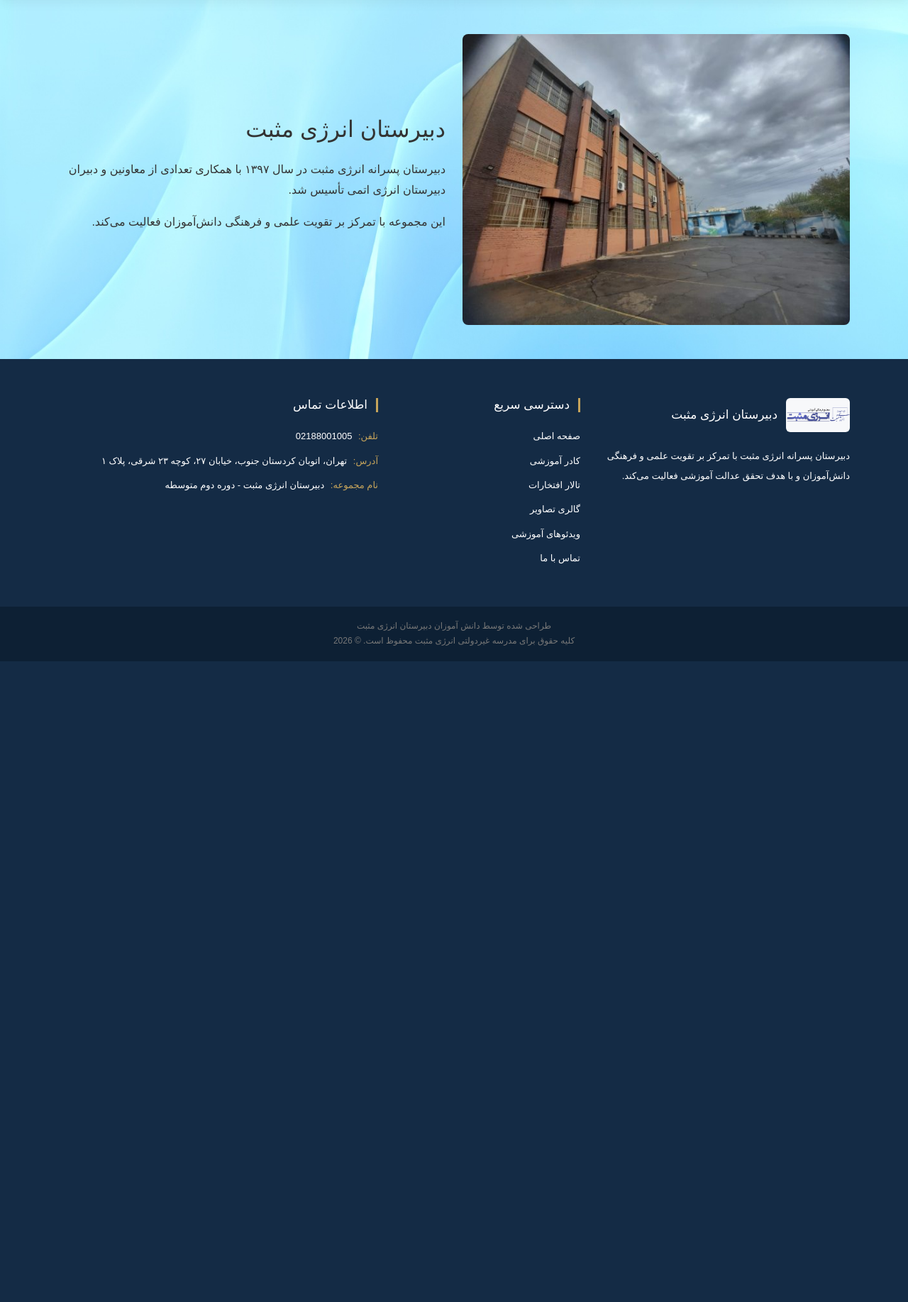
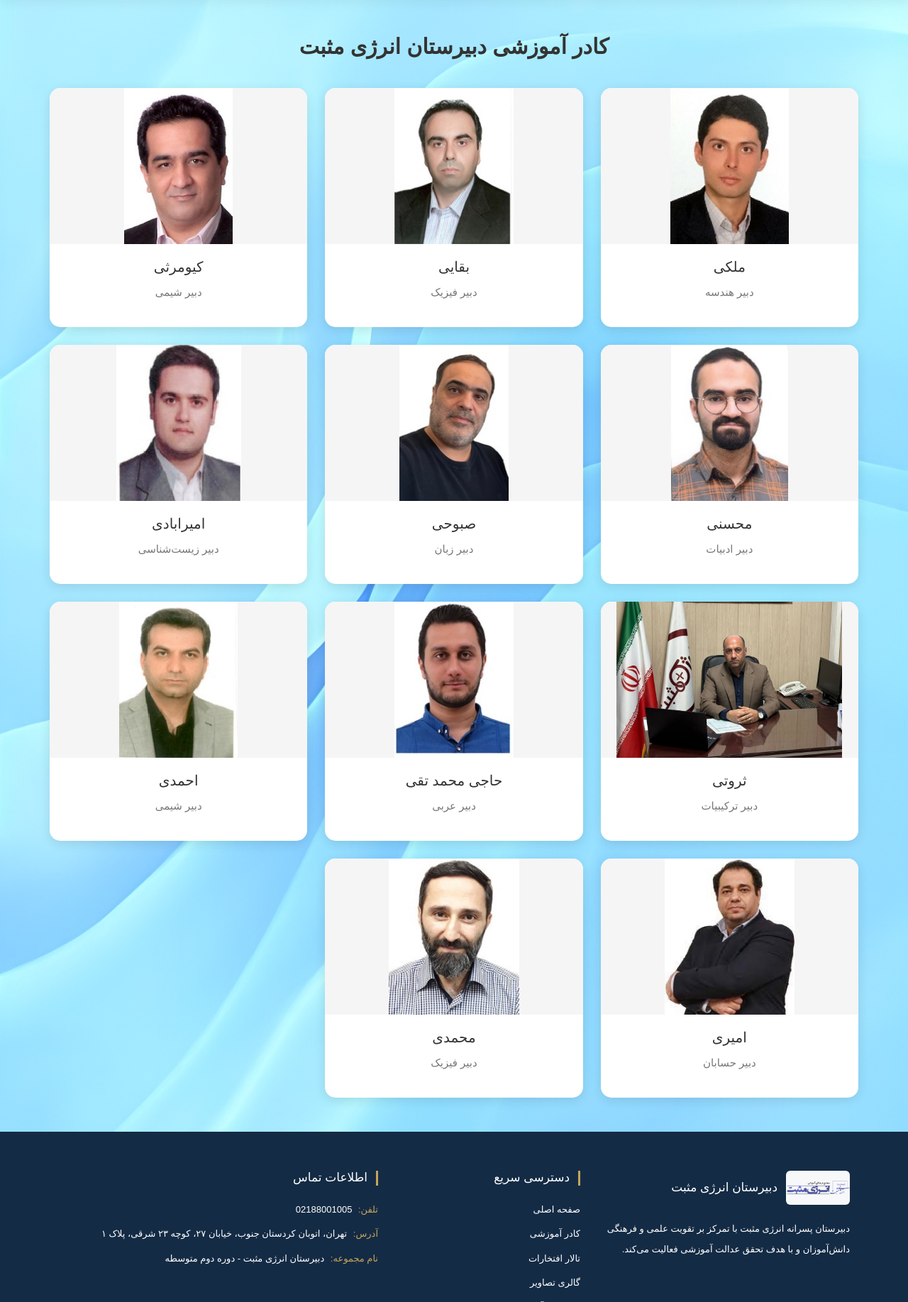
Before and after one commit to mohsen81666/em-sch, a Django app: page /educators/ in a window 1280 px wide. Shown: the part 155-1990 px from the top of the page at 71% size. Before the commit the page ends 1087 px from the top, so only its background shows below. Run offline with Django 5.2, Linux system fonts and the light colour scheme; some libraries are stand-ins or nearby versions; some web fonts are replaced.

Commit message:
Add educators page content
Developed by "Mohammad Sobhan Shahsavari"

```diff
--- a/static/css/style.css
+++ b/static/css/style.css
@@ -360,6 +360,62 @@ a {
 
 
 /* --------------------------------
+   Educators page
+-------------------------------- */
+
+.educators-section {
+    padding: 50px 0;
+    direction: rtl;
+}
+
+.educators-title {
+    text-align: center;
+    margin-bottom: 40px;
+    font-size: 30px;
+    font-weight: bold;
+}
+
+.educators-grid {
+    display: grid;
+    grid-template-columns: repeat(3, 1fr);
+    gap: 25px;
+}
+
+.educator-card {
+    background: white;
+    border-radius: 15px;
+    overflow: hidden;
+    text-align: center;
+    box-shadow: 0 4px 15px rgba(0, 0, 0, 0.1);
+    transition: transform 0.3s;
+}
+
+.educator-card:hover {
+    transform: translateY(-7px);
+}
+
+.educator-card img {
+    width: 100%;
+    height: 220px;
+    object-fit: contain;
+    background-color: #f5f5f5;
+}
+
+.educator-info {
+    padding: 20px;
+}
+
+.educator-info h3 {
+    font-size: 20px;
+    margin-bottom: 10px;
+}
+
+.educator-info p {
+    color: #777;
+    font-size: 15px;
+}
+
+/* --------------------------------
    Gallery page
 -------------------------------- */
 
@@ -451,7 +507,6 @@ a {
         display: block;
         text-align: center;
     }
-
 }
 
 @media (max-width: 768px) {
@@ -461,6 +516,10 @@ a {
 
     .text-box {
         padding: 20px;
+    }
+
+    .educators-grid {
+        grid-template-columns: repeat(2, 1fr);
     }
 }
 
@@ -487,4 +546,7 @@ a {
         padding-bottom: 30px;
     }
 
+    .educators-grid {
+        grid-template-columns: 1fr;
+    }
 }
--- a/templates/pages/educators.html
+++ b/templates/pages/educators.html
@@ -8,29 +8,100 @@
 
 {% block content %}
 
-<section class="container py-5">
+<section class="container educators-section py-5">
 
-    <div class="row align-items-center g-4">
+    <h2 class="educators-title">
+        کادر آموزشی دبیرستان انرژی مثبت
+    </h2>
 
-        <div class="col-lg-6">
-            <img src="{% static 'images/school.jpg' %}"
-                class="img-fluid rounded-3"
-                alt="دبیرستان انرژی مثبت">
+    <div class="educators-grid">
+
+        <div class="educator-card">
+            <img src="{% static 'images/maleki.jpg' %}" alt="maleki">
+            <div class="educator-info">
+                <h3>  ملکی</h3>
+                <p> دبیر هندسه</p>
+            </div>
         </div>
 
-        <div class="col-lg-6">
-            <h2 class="mb-4">دبیرستان انرژی مثبت</h2>
+        <div class="educator-card">
+            <img src="{% static 'images/baghaii.jpg' %}" alt="baghaii">
+            <div class="educator-info">
+                <h3>  بقایی</h3>
+                <p>دبیر فیزیک</p>
+            </div>
+        </div>
 
-            <p>
-                دبیرستان پسرانه انرژی مثبت در سال ۱۳۹۷
-                با همکاری تعدادی از معاونین و دبیران
-                دبیرستان انرژی اتمی تأسیس شد.
-            </p>
+        <div class="educator-card">
+            <img src="{% static 'images/kiomarci.jpg' %}" alt="kiomarci">
+            <div class="educator-info">
+                <h3>  کیومرثی</h3>
+                <p>دبیر شیمی</p>
+            </div>
+        </div>
 
-            <p>
-                این مجموعه با تمرکز بر تقویت علمی و فرهنگی
-                دانش‌آموزان فعالیت می‌کند.
-            </p>
+        <div class="educator-card">
+            <img src="{% static 'images/mohseni.jpg' %}" alt="mohseni ">
+            <div class="educator-info">
+                <h3>محسنی  </h3>
+                <p>دبیر ادبیات</p>
+            </div>
+        </div>
+
+        <div class="educator-card">
+            <img src="{% static 'images/sabohi.jpg' %}" alt="sabohi ">
+            <div class="educator-info">
+                <h3>  صبوحی</h3>
+                <p>دبیر زبان</p>
+            </div>
+        </div>
+
+        <div class="educator-card">
+            <img src="{% static 'images/amirabadi.jpg' %}" alt=" ami abadi">
+            <div class="educator-info">
+                <h3>  امیرابادی</h3>
+                <p>دبیر زیست‌شناسی</p>
+            </div>
+        </div>
+
+        <div class="educator-card">
+            <img src="{% static 'images/servati.jpg' %}" alt="servati">
+            <div class="educator-info">
+                <h3>  ثروتی</h3>
+                <p>  دبیر ترکیبیات</p>
+            </div>
+        </div>
+
+        <div class="educator-card">
+            <img src="{% static 'images/mohamad taghi.jpg' %}" alt="mohamad taghi">
+            <div class="educator-info">
+                <h3>  حاجی محمد تقی</h3>
+                <p>دبیر عربی</p>
+            </div>
+        </div>
+
+        <div class="educator-card">
+            <img src="{% static 'images/ahmadi.jpg' %}" alt="ahmadi">
+            <div class="educator-info">
+                <h3>  احمدی</h3>
+                <p>دبیر شیمی</p>
+            </div>
+        </div>
+
+        <div class="educator-card">
+            <img src="{% static 'images/amiri.jpg' %}" alt="amiri ">
+            <div class="educator-info">
+                <h3>امیری  </h3>
+                <p>دبیر حسابان</p>
+            </div>
+        </div>
+
+        <div class="educator-card">
+            <img src="{% static 'images/mohamadi.jpg' %}" alt=" mohamadi">
+            <div class="educator-info">
+                <h3>  محمدی</h3>
+                <p>دبیر فیزیک</p>
+            </div>
         </div>
 
     </div>
```
Also changed, not shown: static/images/ahmadi.jpg (added), static/images/amirabadi.jpg (added), static/images/amiri.jpg (added), static/images/baghaii.jpg (added), static/images/kiomarci.jpg (added), static/images/maleki.jpg (added), static/images/mohamad taghi.jpg (added), static/images/mohamadi.jpg (added), static/images/mohseni.jpg (added), static/images/sabohi.jpg (added), static/images/servati.jpg (added).
